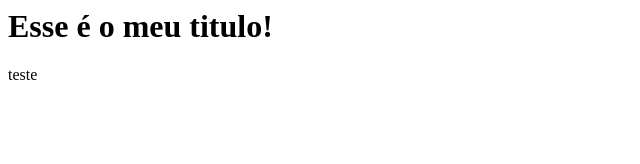
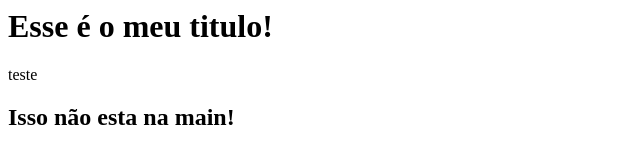
Before and after one commit to iShouldz/MonitoriaES, a plain HTML site: page index.html in a window 1280 px wide. Shown: the whole page, without its empty margins (0-640 px from the left). Drawn offline with Linux system fonts and the light colour scheme.

Commit message:
Isso esta em dev

```diff
--- a/index.html
+++ b/index.html
@@ -1,3 +1,5 @@
 <h1>Esse é o meu titulo!</h1>
 
 <p>teste</p>
+
+<h2>Isso não esta na main!</h2>
```
